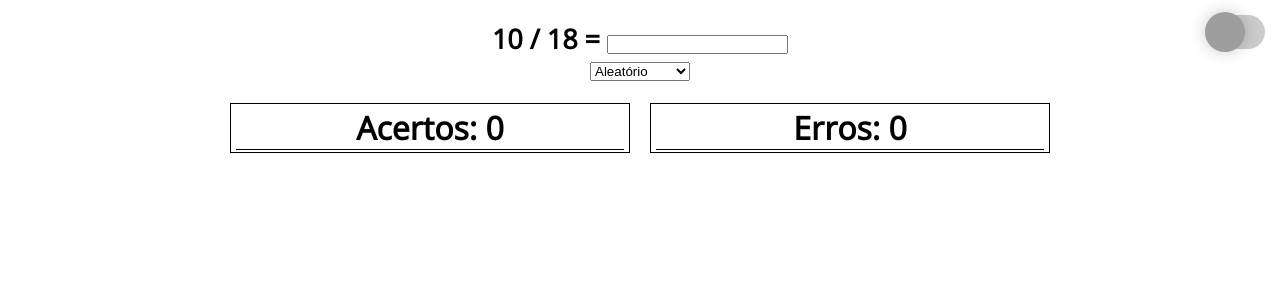
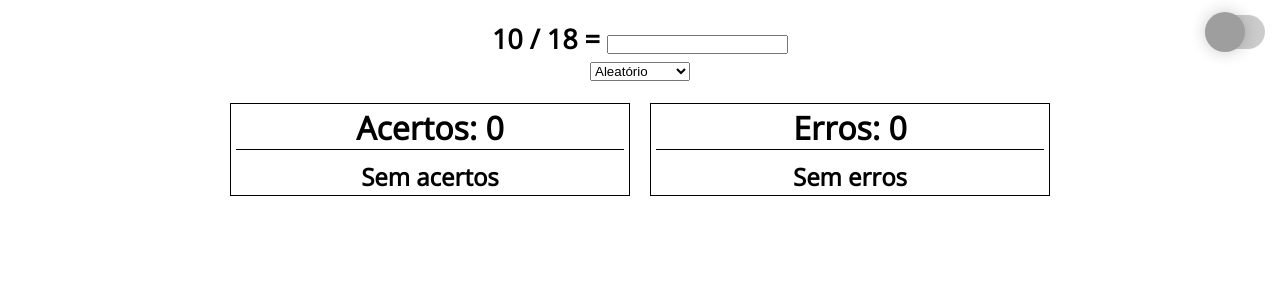
Before and after one commit to matheusdsilva01/Math-random, a React (Vite) app: page / in a window 1280 px wide. Shown: the top 300 px of the page. Built offline with nearby package versions, Linux system fonts and the light colour scheme; grey boxes are pictures that could not be loaded.

Commit message:
feat: message without errors and hits

```diff
--- a/src/components/TableHitsandErrors/TableHitsandErrors.tsx
+++ b/src/components/TableHitsandErrors/TableHitsandErrors.tsx
@@ -20,17 +20,19 @@ function TableHitsandErrors({ hits, errors }: TableHitsandErrorsProps) {
                         <td>
                             <h1><strong>Acertos: {hits.length}</strong></h1>
                         </td>
-                        {hits && hits.map((hit, index) => (
+                        {hits.length > 0 ? hits.map((hit, index) => (
                             <td key={index}>{hit.conta} = {hit.resposta}</td>
-                        ))}
+                        )) : <h2>Sem acertos</h2>}
                     </tr>
 
                     {/* table errors */}
                     <tr className="table errors" ref={tableErrors}>
-                        <td><h1><strong>Erros: {errors.length}</strong></h1></td>
-                        {errors && errors.map((error, index) => (
+                        <td>
+                            <h1><strong>Erros: {errors.length}</strong></h1>
+                        </td>
+                        {errors.length > 0 ? errors.map((error, index) => (
                             <td key={index}>{error.conta} = {error.resposta}</td>
-                        ))}
+                        )) : <h2>Sem erros</h2>}
                     </tr>
                 </tbody>
             </table>
```
